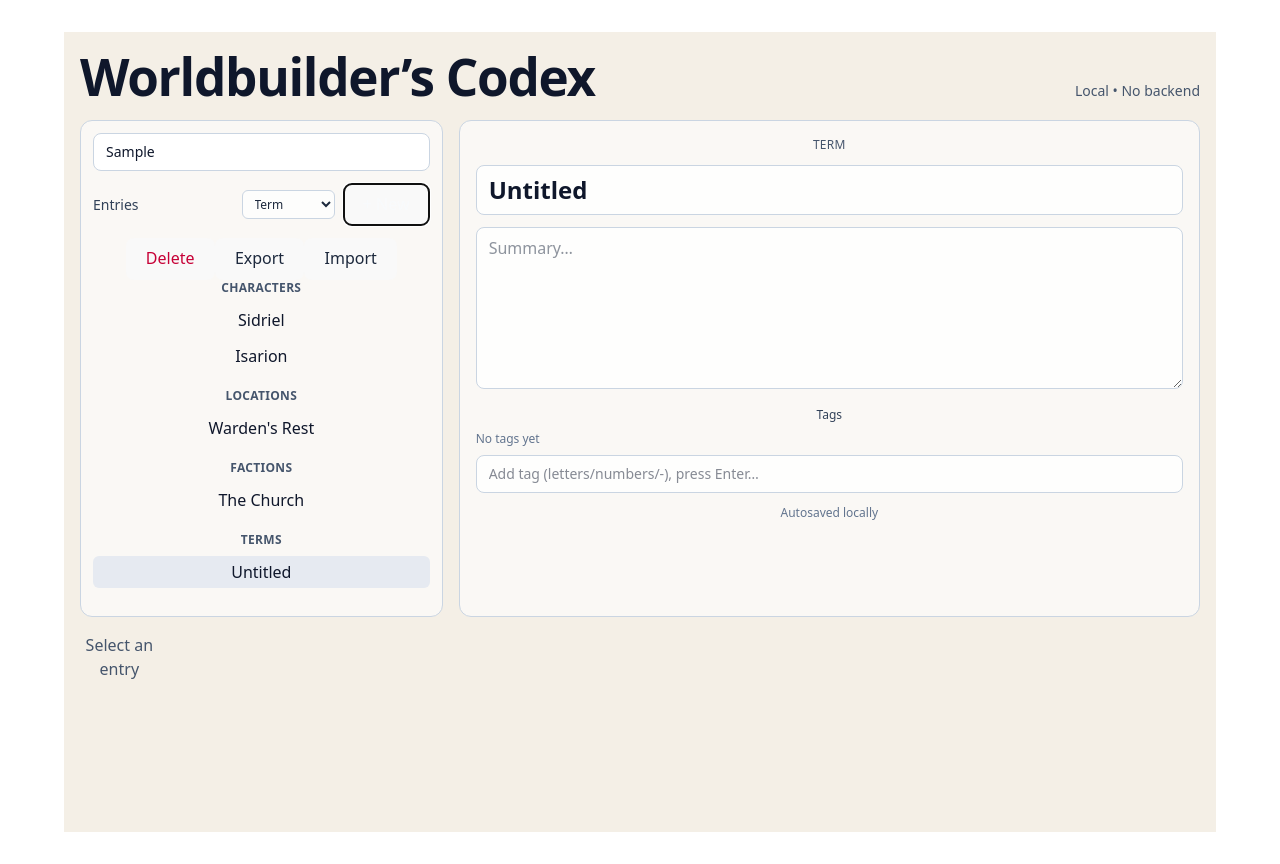
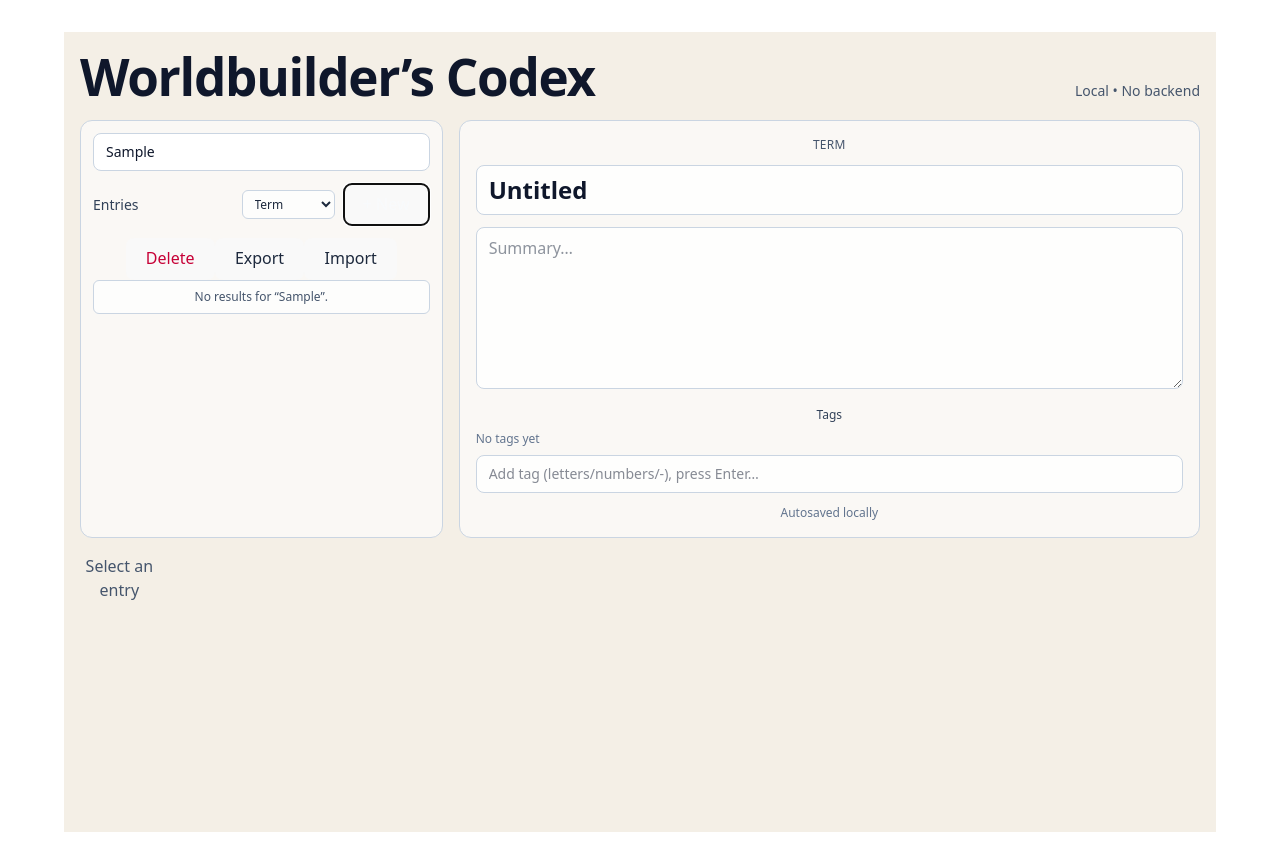
Before and after one commit to AmberTJC/worldbuilders-codex, a React (Vite) app: page / in a window 1280 px wide. Both pictures are taken after typing "Sample" into the empty fields and a click on the button "+ New". Built offline with nearby package versions, Linux system fonts and the light colour scheme.

Commit message:
ui: hide empty type groups during search

```diff
--- a/src/App.jsx
+++ b/src/App.jsx
@@ -26,6 +26,8 @@ const [selectedID, setSelectedID] = useState(entries[0]?.id ?? null);
 const selected = entries.find((e) => e.id === selectedID) ?? null;
 
 const [tagInput, setTagInput] = useState("");
+
+const [query, setQuery] = useState("");
 
 
 useEffect(() => {
@@ -203,6 +205,24 @@ function removeTag(entryId, tag) {
   );
 }
 
+
+
+const q = query.trim().toLowerCase();
+const hasQuery = q.length > 0;
+
+function entryMatches(e) {
+  if (!hasQuery) return true;
+  const name = String(e.name ?? "").toLowerCase();
+  if (name.includes(q)) return true;
+
+  const tags = Array.isArray(e.tags) ? e.tags : [];
+  return tags.some((t) => String(t).toLowerCase().includes(q));
+}
+
+const matchedEntries = entries.filter(entryMatches);
+const hasResults = matchedEntries.length > 0;
+
+
   return (
 
     <div className="min-h-screen bg-[#f4efe6] text-slate-900">
@@ -215,8 +235,11 @@ function removeTag(entryId, tag) {
         <div className="grid grid-cols-12 gap-4">
           <aside className="col-span-12 md:col-span-4 rounded-xl border border-slate-300 bg-white/60 p-3">
             <div className="mb-3">
-              <input  placeholder="Search…"
+              <input
+          placeholder="Search… (name or tag)"
           className="w-full rounded-lg border border-slate-300 bg-white px-3 py-2 text-sm"
+          value={query}
+          onChange={(e) => setQuery(e.target.value)}
         />
             </div>
 
@@ -294,16 +317,29 @@ function removeTag(entryId, tag) {
 
 
 
-                                    {ENTRY_TYPES.map((type) => (
+
+              {hasQuery && !hasResults && (
+                <div className="mb-3 rounded-md border border-slate-300 bg-white/70 px-2 py-2 text-xs text-slate-600">
+                  No results for “{query.trim()}”.
+                </div>
+              )}
+
+              {ENTRY_TYPES.map((type) => {
+                const items = entries
+                  .filter((e) => e.type === type)
+                  .filter(entryMatches);
+
+                // Polished behavior: hide empty groups while searching
+                if (hasQuery && items.length === 0) return null;
+
+                return (
                   <div key={type} className="mb-4">
                     <h2 className="mb-2 text-xs font-semibold uppercase tracking-wide text-slate-600">
                       {type}s
                     </h2>
 
                     <ul className="space-y-1">
-                          {entries
-                            .filter((e) => e.type === type)
-                            .map((e) => (
+                      {items.map((e) => (
                         <li
                           key={e.id}
                           onClick={() => setSelectedID(e.id)}
@@ -316,7 +352,8 @@ function removeTag(entryId, tag) {
                       ))}
                     </ul>
                   </div>
-                    ))}
+                );
+              })}
 
 
           </aside>
```
Lines whose indentation alone changed are shown as unchanged.
